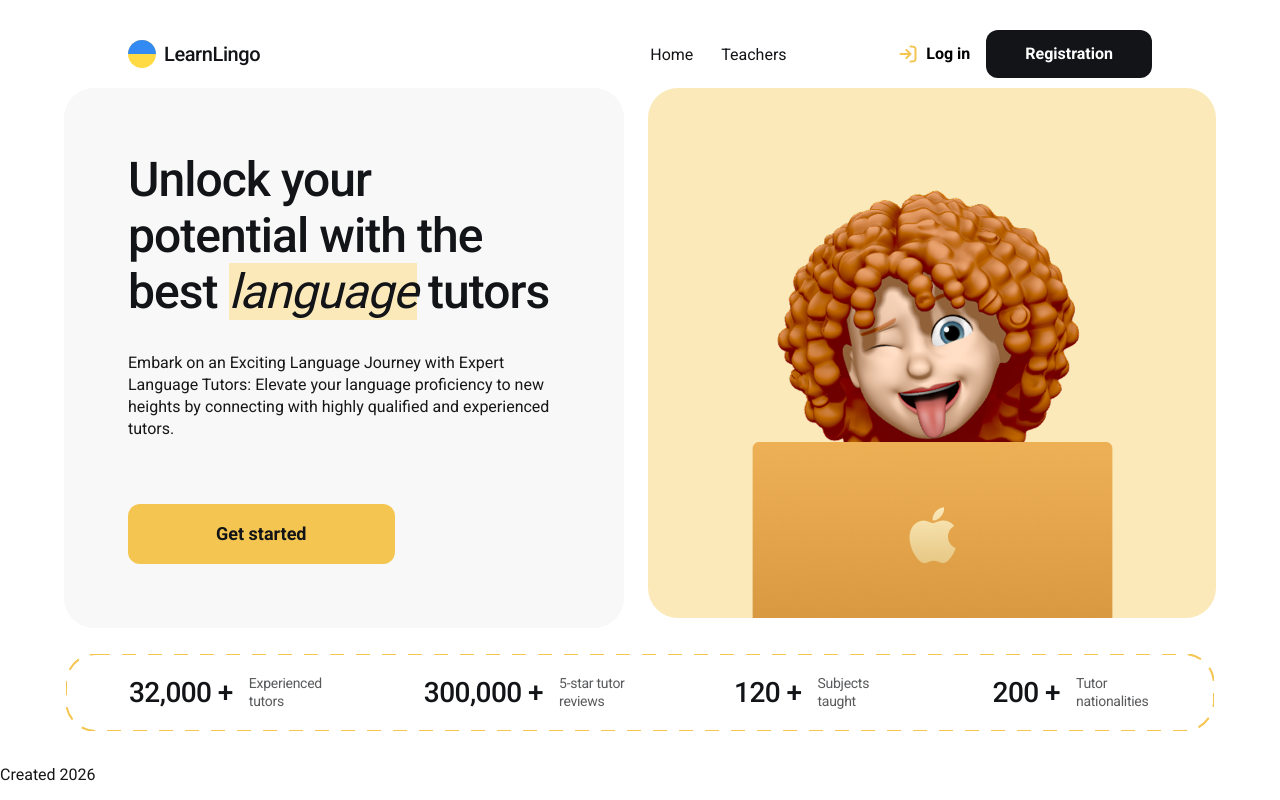
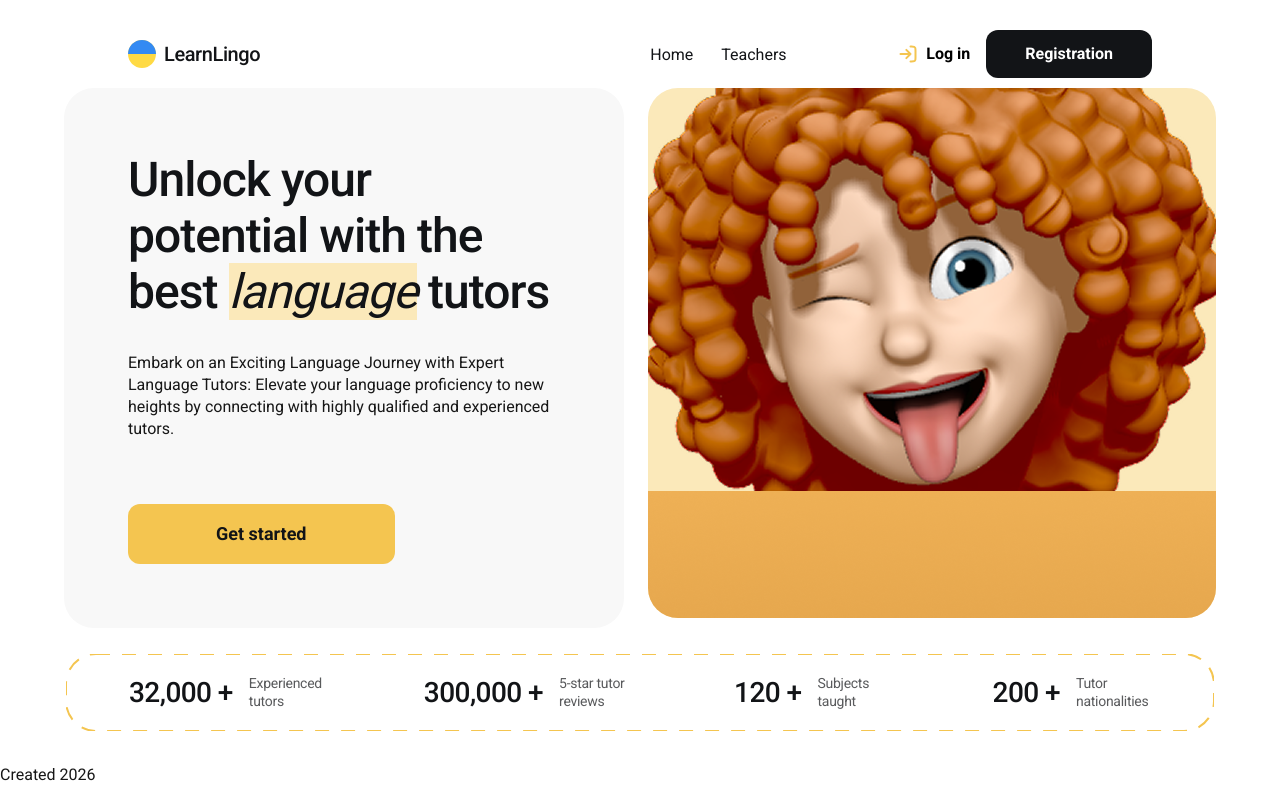
Before and after one commit to olkarpova/language-school-app, a Next.js app: page / in a window 1280 px wide. Built offline with nearby package versions, Linux system fonts and the light colour scheme.

Commit message:
Add client page for teachers and lib/firebase.ts for request

```diff
--- a/app/page.module.css
+++ b/app/page.module.css
@@ -70,7 +70,7 @@
   overflow: hidden;
 }
 .imageCard img {
-  max-width: 100%;
+  width: auto;
   height: auto;
 }
 /* ==========stats=========*/
--- a/lib/firebase.ts
+++ b/lib/firebase.ts
@@ -13,6 +13,8 @@ const firebaseConfig = {
 };
 
 // захист від повторної ініціалізації (Next.js перезапускає код у dev)
+//якщо додаток Firebase уже існує — взяти наявний (getApp());
+// інакше — створити новий (initializeApp(firebaseConfig))
 const app = getApps().length ? getApp() : initializeApp(firebaseConfig);
 const db = getDatabase(app);
 
@@ -20,3 +22,5 @@ export async function getTeachers(): Promise<Teacher[]> {
   const snapshot = await get(ref(db, "teachers"));
   return snapshot.exists() ? snapshot.val() : [];
 }
+//у Firebase результат запиту — це не самі дані, а snapshot,
+// з якого дані ще треба «дістати» через .val()
```
Also changed, not shown: app/teachers/page.tsx (+15 -1 lines).
